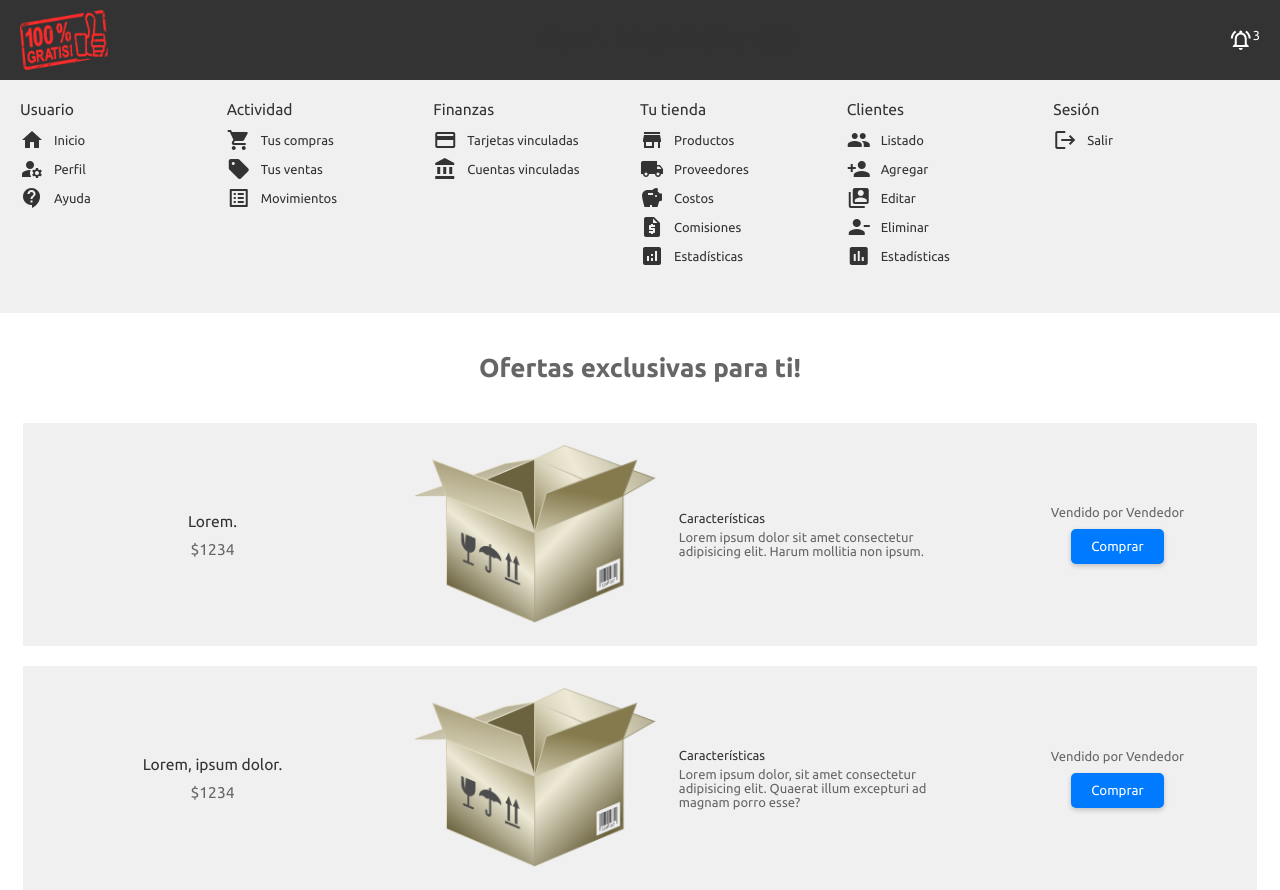
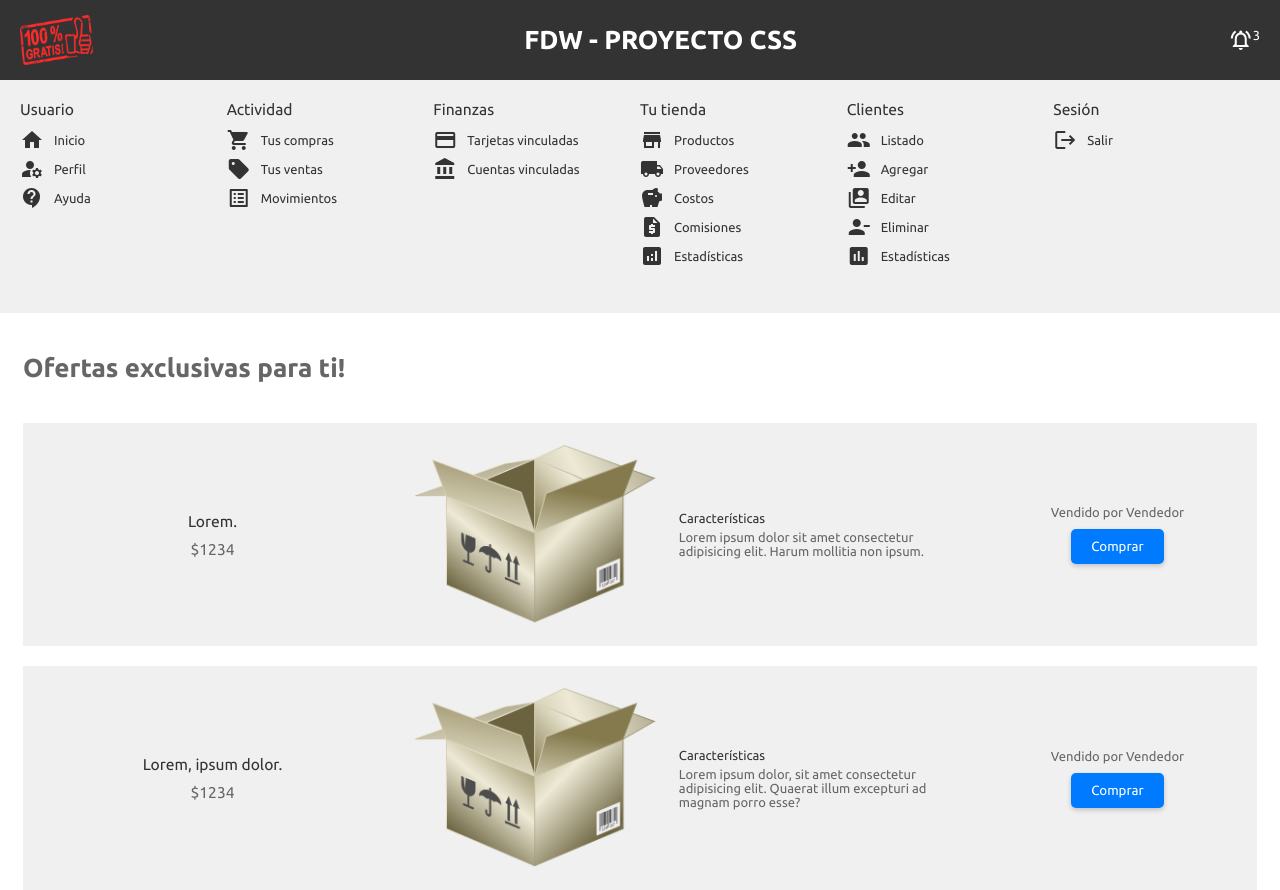
Before and after one commit to JuanRoccia/ProyectoCSS, a plain HTML site: page index.html in a window 1280 px wide. Shown: the top 890 px of the page. Drawn offline with Linux system fonts and the light colour scheme.

Commit message:
Update Adicionales

```diff
--- a/css/estilos_adicionales.css
+++ b/css/estilos_adicionales.css
@@ -31,7 +31,6 @@ body {
 
 /* ESTILOS DE CABECERA PRINCIPAL*/
 .main-header{
-    background-color: blue;
     background-color: var(--color-secundario);
     color: var(--color-fondo);
     display: flex;
@@ -40,7 +39,8 @@ body {
     padding: 0 20px;
 }
 .main-header h1 {
-    /* color: var(--color-fondo); */
+    color: var(--color-fondo);
+    font-weight: 600;
     order: 2;
     white-space: nowrap;
     text-align: center;
@@ -50,7 +50,7 @@ body {
     height: 100%;
     order: 1;
     margin-right: auto;
-    padding: 10px 0;
+    padding: 15px 0;
     cursor: pointer;
 }
 .main-header .notifications {
@@ -59,6 +59,8 @@ body {
     justify-content: center;
     margin-left: auto;
     cursor: pointer;
+    /* width: 80px; */
+    /* margin: 20px; */
 }
 
 /* ESTILOS DE BARRA DE NAVEGACIÓN */
@@ -165,7 +167,7 @@ main {
     padding-top: 20px;
 }
 .exclusive-offers h2 {
-    text-align: center;
+    text-align: left;
     font-size: 2em;
     font-weight: bold;
     margin-bottom: 20px;
```
